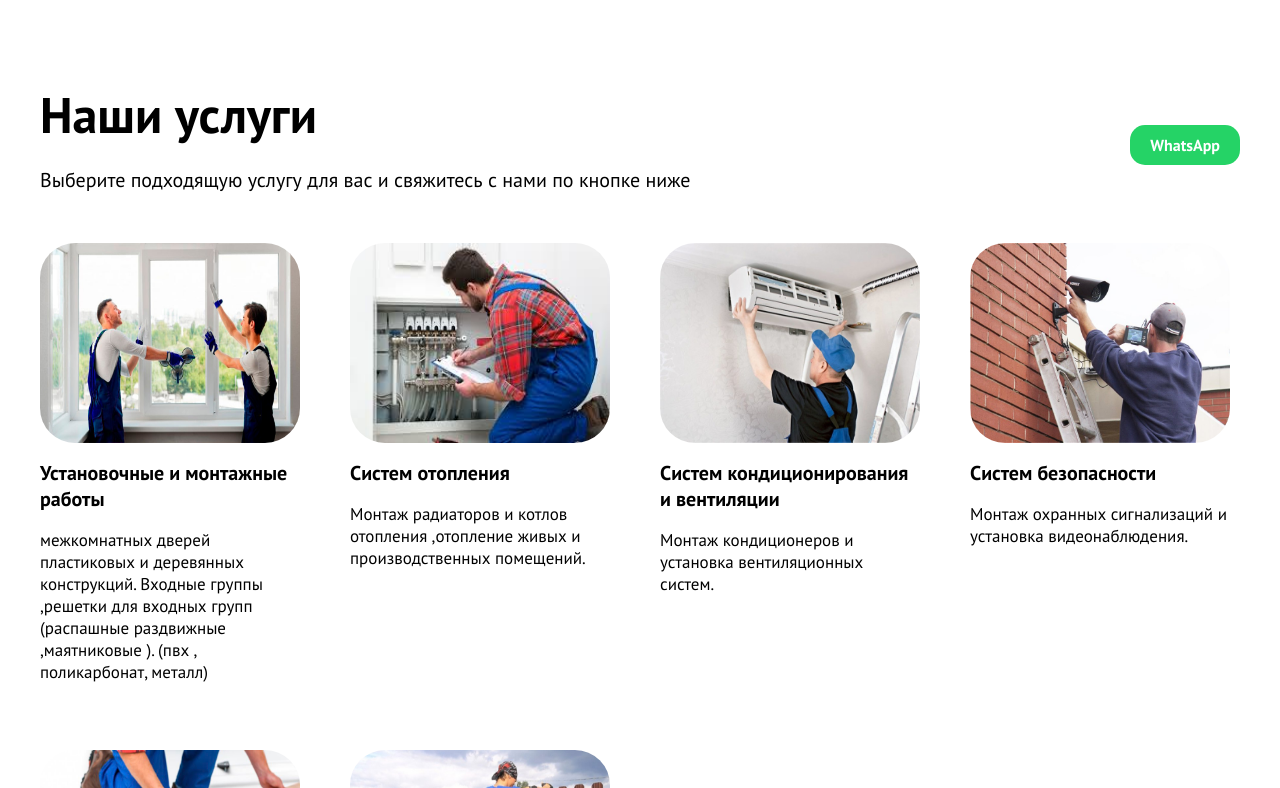
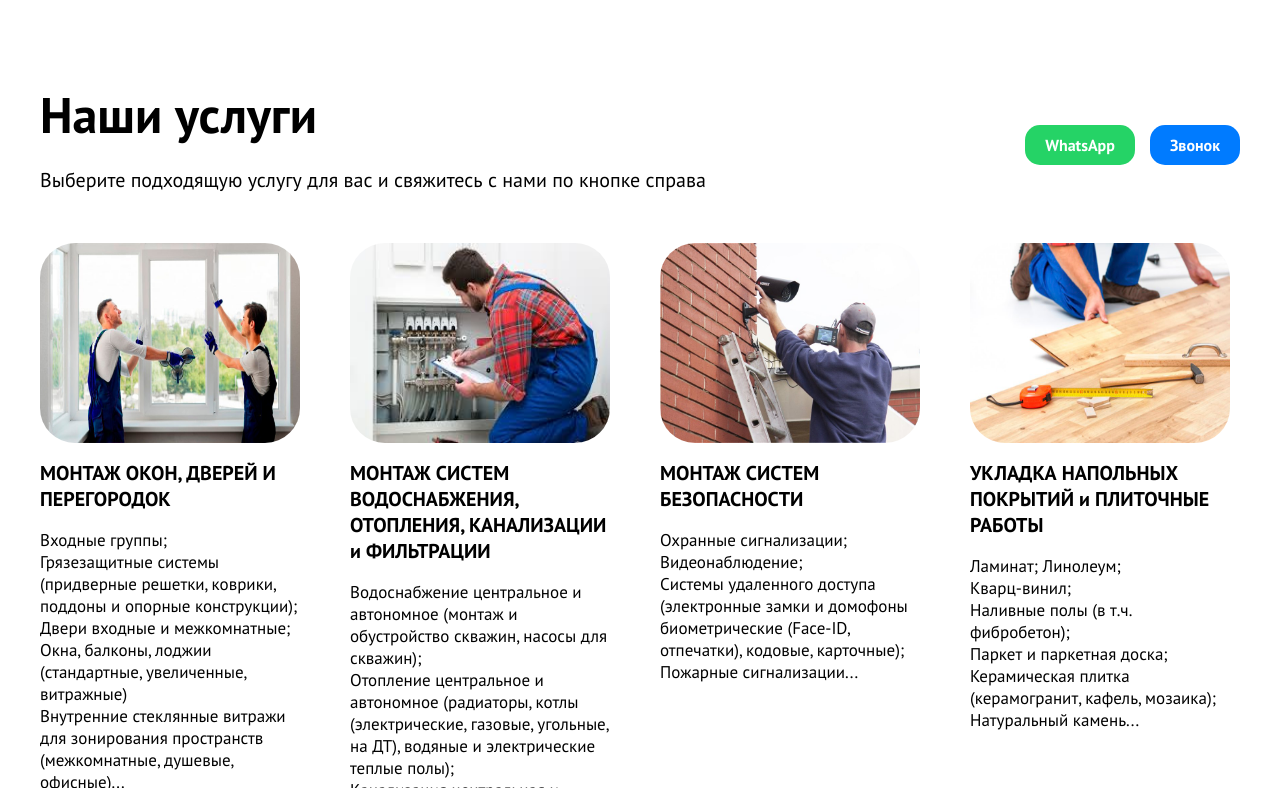
Before and after one commit to erkosha11/PrimeCity, a React (Vite) app: page / in a window 1280 px wide. Shown: the part 672-1460 px from the top of the page. Built offline with nearby package versions, Linux system fonts and the light colour scheme.

Commit message:
fix bugs it text.tsx 2.0

```diff
--- a/src/components/Home/Home.tsx
+++ b/src/components/Home/Home.tsx
@@ -7,7 +7,8 @@ export const Home = () => {
       <div className="container">
         <div className={s.homeContent}>
           <div className={s.hometxt}>
-            <h1> Внутренние и наружные установки работы</h1>
+            <h1> Мы работаем для Вас!</h1>
+            <p>Отделочно-монтажные работы широчайшего спектра</p>
             <h2>Моментальный выезд!</h2>
             <a href="tel:87017587203">
               <span>+7 (701)758-72-03</span>
--- a/src/components/Servicespage/Services.module.scss
+++ b/src/components/Servicespage/Services.module.scss
@@ -19,13 +19,21 @@
       }
     }
 
-    button {
+    .servicesButtons{
+      display: flex;
+      gap: 15px;
+
+
+      button{
         padding: 10px 20px;
         border: none;
         border-radius: 15px;
         font-size: 16px;
         cursor: pointer;
         font-weight: 600;
+
+      }
+      .wp {
         background-color: #25d366;
         color: #fff;
 
@@ -35,6 +43,19 @@
           border: 1px solid #25d366;
         }
       }
+      .phone {
+        background-color: #007bff;
+        color: #fff;
+
+        &:hover {
+          background-color: #fff;
+          color: #007bff;
+          border: 1px solid #007bff;
+        }
+      }
+
+    }
+
   }
 }
 
--- a/src/components/Servicespage/Services.tsx
+++ b/src/components/Servicespage/Services.tsx
@@ -11,10 +11,15 @@ export const Services = () => {
               <h1>Наши услуги</h1>
               <p>
                 Выберите подходящую услугу для вас и свяжитесь с нами по кнопке
-                ниже
+                справа
               </p>
             </div>
+            <div className={s.servicesButtons}>
             <a href="https://api.whatsapp.com/send?phone=7017587203"><button className={s.wp}>WhatsApp</button></a>
+            <a href="tel:87017587203">
+              <button className={s.phone}>Звонок</button>
+            </a>
+            </div>
           </div>
           <div className={s.servicesCards}>
             <Text />
--- a/src/components/Servicespage/component/Text.tsx
+++ b/src/components/Servicespage/component/Text.tsx
@@ -1,7 +1,6 @@
 import s from "./Text.module.scss";
 import OknoImg from "../../../assets/okno.jpg";
 import OtoplenieImg from "../../../assets/otoplenie.jpg";
-import KondikImg from "../../../assets/kondik.jpg";
 import BezopastImg from "../../../assets/bezopast.jpg";
 import PolImg from "../../../assets/pol.jpg";
 import ZaborImg from "../../../assets/zabor.jpg";
@@ -11,48 +10,67 @@ export const Text = () => {
     <div className={s.text}>
       <div className={s.card}>
         <img src={OknoImg} alt="Монтаж окон" />
-        <h1>Установочные и монтажные работы </h1>
+        <h1>МОНТАЖ ОКОН, ДВЕРЕЙ И ПЕРЕГОРОДОК </h1>
         <p>
-          межкомнатных дверей пластиковых и деревянных конструкций. Входные
-          группы ,решетки для входных групп (распашные раздвижные ,маятниковые
-          ). (пвх , поликарбонат, металл)
+        Входные группы; <br />
+        Грязезащитные системы (придверные решетки, коврики, поддоны и опорные конструкции); <br />
+        Двери входные и межкомнатные; <br />
+        Окна, балконы, лоджии (стандартные, увеличенные, витражные) <br />
+        Внутренние стеклянные витражи для зонирования пространств (межкомнатные, душевые, офисные)... <br />
+        Материалы: ПВХ, пластик, поликарбонат, аллюминий, сталь, МДФ, дерево <br />
+        Способы открывания: распашные, раздвижные, маятниковые, поворотно-складные
         </p>
       </div>
 
       <div className={s.card}>
         <img src={OtoplenieImg} alt="Установка систем отопления" />
-        <h1>Cистем отопления</h1>
+        <h1>МОНТАЖ СИСТЕМ ВОДОСНАБЖЕНИЯ, ОТОПЛЕНИЯ, КАНАЛИЗАЦИИ и ФИЛЬТРАЦИИ</h1>
         <p>
-          Монтаж радиаторов и котлов отопления ,отопление живых и
-          производственных помещений.
+        Водоснабжение центральное и автономное (монтаж и обустройство скважин, насосы для скважин); <br />
+        Отопление центральное и автономное (радиаторы, котлы (электрические, газовые, угольные, на ДТ), водяные и электрические теплые полы); <br />
+        Канализация центральная и автономная (септики, в т.ч. с фильтрацией сточных вод для вторичного (технического) использования (полив участков, газонов, смыв в сан.узлах); <br />
+        Фильтация воды (грубая, средняя и глубокая очистка)...
+
         </p>
       </div>
 
       <div className={s.card}>
-        <img
-          src={KondikImg}
-          alt="Установка систем кондиционирования и вентиляции"
-        />
-        <h1>Cистем кондиционирования и вентиляции</h1>
-        <p>Монтаж кондиционеров и установка вентиляционных систем.</p>
-      </div>
-
-      <div className={s.card}>
         <img src={BezopastImg} alt="Установка систем безопасности" />
-        <h1>Систем безопасности</h1>
-        <p>Монтаж охранных сигнализаций и установка видеонаблюдения.</p>
+        <h1>МОНТАЖ СИСТЕМ БЕЗОПАСНОСТИ</h1>
+        <p>Охранные сигнализации;<br />
+            Видеонаблюдение; <br />
+            Системы удаленного доступа (электронные замки и домофоны биометрические (Face-ID, отпечатки), кодовые, карточные); <br />
+            Пожарные сигнализации...
+        </p>
       </div>
 
       <div className={s.card}>
         <img src={PolImg} alt="Установка полов и покрытий" />
-        <h1>Установка напольных покрытий </h1>
-        <p>Плиточные работы</p>
+        <h1>УКЛАДКА НАПОЛЬНЫХ ПОКРЫТИЙ и ПЛИТОЧНЫЕ РАБОТЫ </h1>
+        <p>Ламинат;
+            Линолеум; <br />
+            Кварц-винил; <br />
+            Наливные полы (в т.ч. фибробетон); <br />
+            Паркет и паркетная доска; <br />
+            Керамическая плитка (керамогранит, кафель, мозаика); <br />
+            Натуральный камень...
+</p>
       </div>
 
       <div className={s.card}>
         <img src={ZaborImg} alt="Установка ограждений и ворот" />
         <h1>Установка ограждений и ворот</h1>
-        <p>Установка Металлических и деревянных ограждений и воротных групп</p>
+        <p>Ворота (распашные, откатные, рулонные, секционные, складные);
+            Евроштакетник; <br />
+            Штакетник деревянный; <br />
+            Жалюзи металлические; <br />
+            Металлический сайдинг; <br />
+            3D, 2D сетчатые металлические ограждения; <br />
+            Ковка; <br />
+            Камень; <br />
+            Профнастил; <br />
+            Сетка Рабица... <br />
+</p>
       </div>
     </div>
   );
```
Lines whose indentation alone changed are shown as unchanged.
